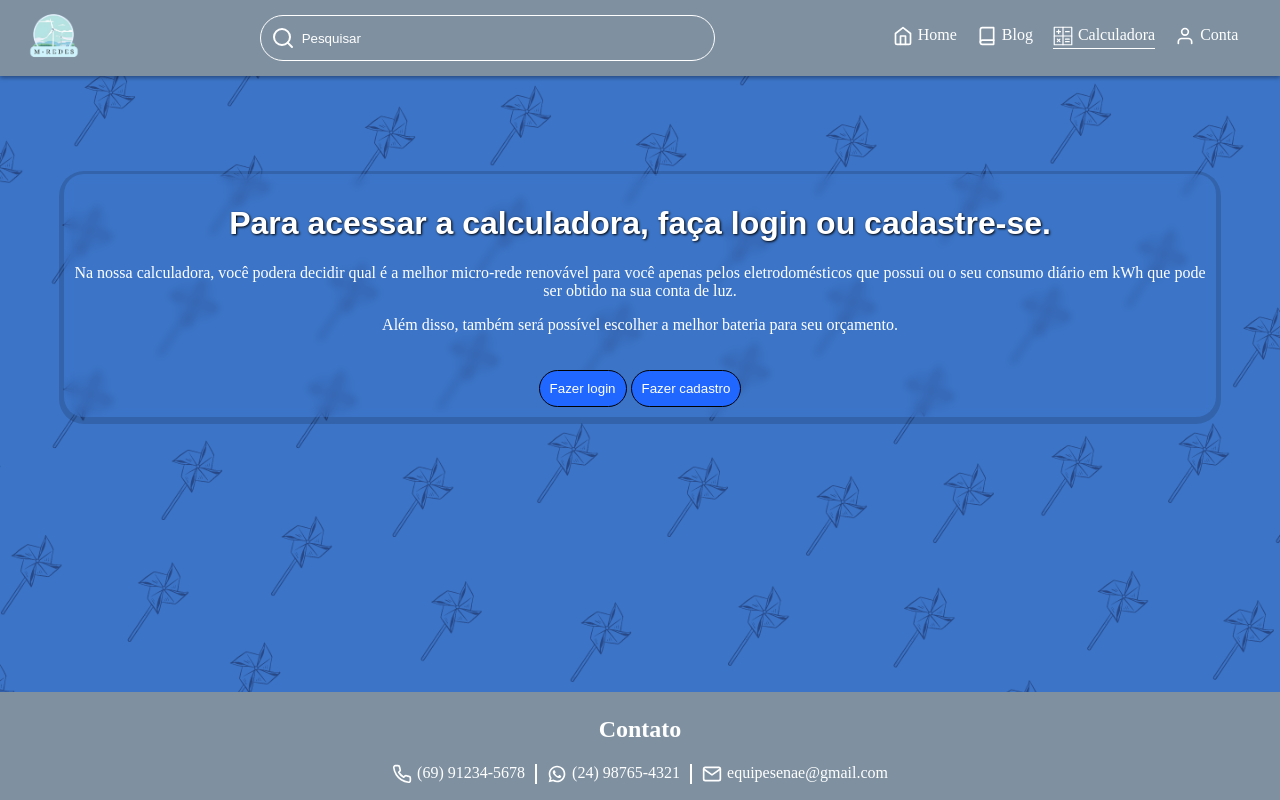
After one commit to EquipeE/EQ_E, a PHP site: page /calcWall.php in a window 1280 px wide. The commit adds this page. Run offline with PHP 8.4, Linux system fonts and the light colour scheme.

Commit message:
Impedindo acesso sem login à calculadora.

```diff
--- /dev/null
+++ b/css/calcWall.css
@@ -0,0 +1,17 @@
+main {
+	display: block;
+	text-align: center;
+	margin: 5rem auto 5rem auto;
+	padding: 10px;
+	max-width: 90vw;
+}
+
+button {
+	border: solid black 1px;
+	border-radius: 20px;
+	background-color: rgb(32, 103, 255);
+	color: white;
+	padding: 10px;
+	margin-top: 20px;
+	cursor: pointer;
+}
--- a/html/calc.php
+++ b/html/calc.php
@@ -1,3 +1,4 @@
+<?php session_start(); if (!isset($_SESSION['id'])) header('Location: calcWall.php'); ?>
 <!DOCTYPE html>
 <html lang="pt-BR">
 <head>
@@ -17,7 +18,7 @@
         <ul class="menu">
             <li><a href="../index.php"><img class='icon' src='../img/ico/home.svg'>Home</a></li>
             <li><a href="../html/blog.php"><img class='icon' src='../img/ico/book.svg'>Blog</a></li>
-            <li><a id="current-page" href="../html/calc.php"><img class='icon' src='../img/ico/calc.svg'>Calculadora</a></li>
+            <li><a id="current-page" href="calc.php"><img class='icon' src='../img/ico/calc.svg'>Calculadora</a></li>
             <li class="drop">
                 <a href="#"><img class='icon' src='../img/ico/user.svg'>Conta</a>
 		<ul class='conteudo blurred-card'>
--- /dev/null
+++ b/html/calcWall.php
@@ -0,0 +1,50 @@
+<?php session_start(); if (isset($_SESSION['id'])) header('Location: calc.php'); ?>
+<!DOCTYPE html>
+<html lang="pt-BR">
+<head>
+    <meta charset="UTF-8">
+    <meta name="viewport" content="width=device-width, initial-scale=1.0">
+    <title>M-redes</title>
+    <link rel="stylesheet" href="../css/common.css">
+    <link rel="stylesheet" href="../css/nav.css">
+    <link rel="stylesheet" href="../css/calcWall.css">
+    <link rel="stylesheet" href="../css/footer.css">
+    <link rel="website icon" type="img" href="../img/logo.png">
+</head>
+<body>
+    <nav>
+        <a href='../index.php'><img id="logo" alt="Logo" src="./../img/logo.png"></a>
+	<form action='search.php' method='GET'><input type='image' src='./../img/ico/search.svg'><input type='text' placeholder='Pesquisar' name='busca'></form>
+        <ul class="menu">
+            <li><a href="../index.php"><img class='icon' src='../img/ico/home.svg'>Home</a></li>
+            <li><a href="blog.php"><img class='icon' src='../img/ico/book.svg'>Blog</a></li>
+            <li><a id="current-page" href="calc.php"><img class='icon' src='../img/ico/calc.svg'>Calculadora</a></li>
+            <li class="drop">
+                <a href="#"><img class='icon' src='../img/ico/user.svg'>Conta</a>
+		<ul class='conteudo blurred-card'>
+		    <?php include '../php/dynamic_login_logout.php' ?>
+                    <li><a href="cadastro.php">Cadastro</a></li>
+		    <?php include '../php/admin_screen_button.php' ?>
+                </ul>
+            </li>
+        </ul>
+    </nav><br>
+    <main class='blurred-card'>
+	<h1>Para acessar a calculadora, faça login ou cadastre-se.</h1>
+	<p>Na nossa calculadora, você podera decidir qual é a melhor micro-rede renovável
+	   para você apenas pelos eletrodomésticos que possui ou o seu consumo diário em
+	   kWh que pode ser obtido na sua conta de luz.</p>
+	<p>Além disso, também será possível escolher a melhor bateria para seu orçamento.</p>
+	<a href='login.php'><button>Fazer login</button></a>
+	<a href='cadastro.php'><button>Fazer cadastro</button></a>
+    </main>
+    <footer>
+	<p id="titulo-footer">Contato</p>
+	<div id="contatos">
+		<p><img class='icon' src='../img/ico/phone.svg'>(69) 91234-5678</p>
+		<p><img class='icon' src='../img/ico/whatsapp.svg'>(24) 98765-4321</p>
+		<p><img class='icon' src='../img/ico/mail.svg'>equipesenae@gmail.com</p>
+	</div>
+    </footer>
+</body>
+</html>
--- a/html/resultado.php
+++ b/html/resultado.php
@@ -1,3 +1,4 @@
+<?php session_start(); if (!isset($_SESSION['id'])) header('Location: calcWall.php'); ?>
 <?php $msg = include '../php/calc.php' ?>
 <!DOCTYPE html>
 <html lang="pt-BR">
```
